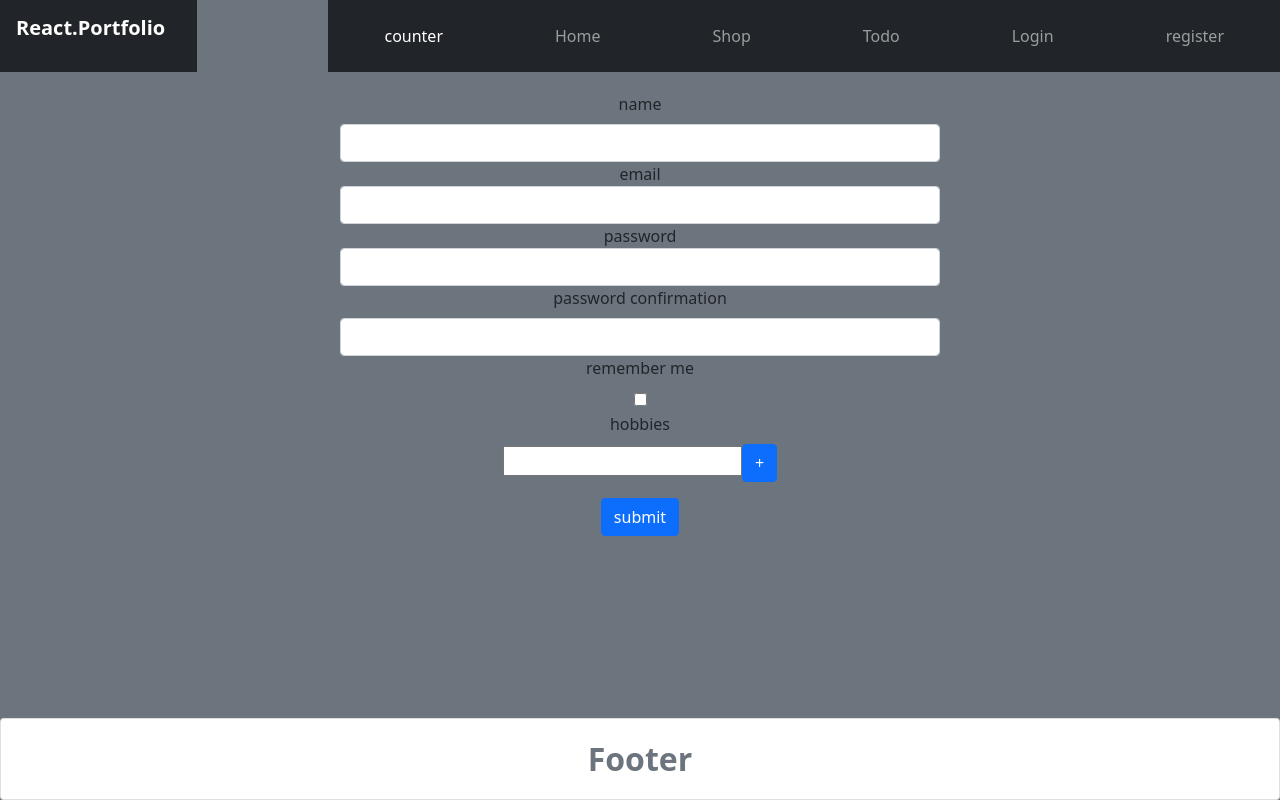
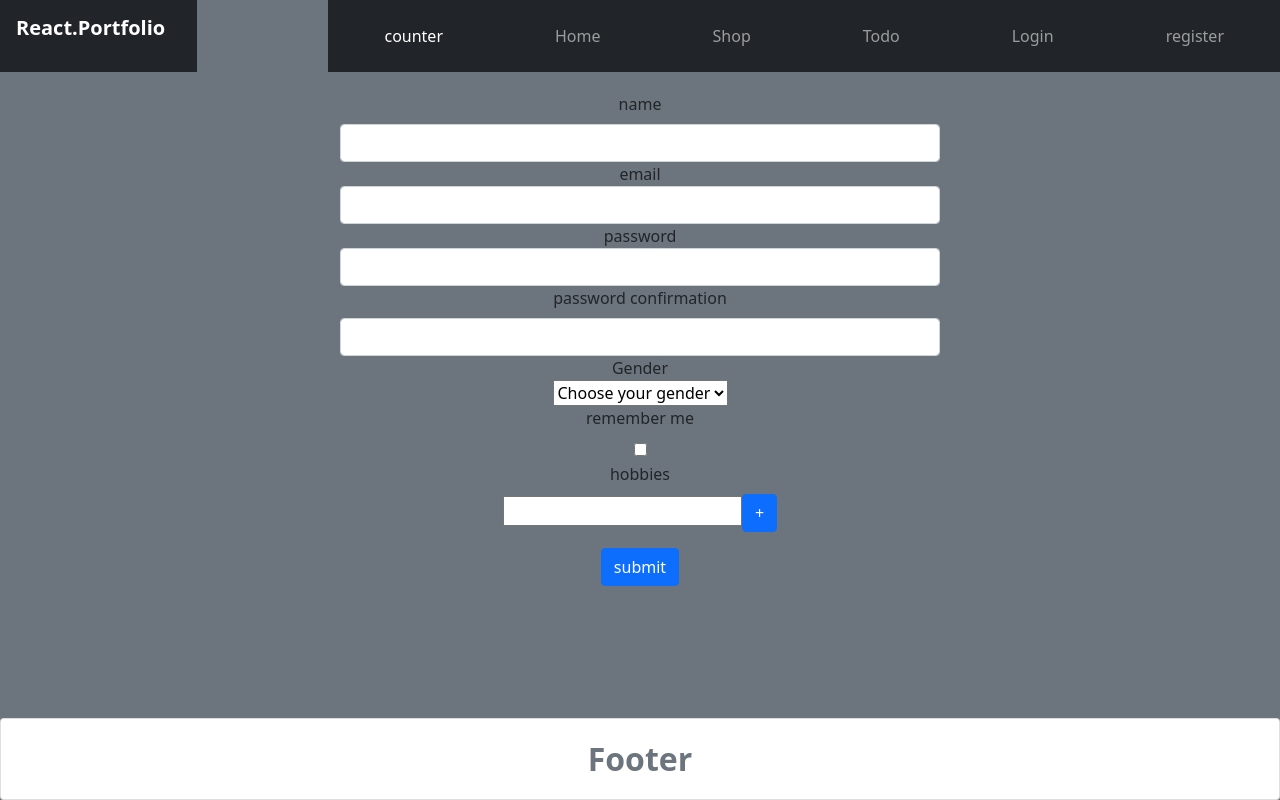
Before and after one commit to alimhmd97/first-react-project, a React (Create React App) app: page /Register in a window 1280 px wide. Built offline with nearby package versions, Linux system fonts and the light colour scheme.

Commit message:
lab4Edit

```diff
--- a/src/components/Todo/TodoList.jsx
+++ b/src/components/Todo/TodoList.jsx
@@ -28,6 +28,7 @@ const TodoList = ({ todos, deleteTodo }) => {
                 );
             })
         ) : (
+
             <p className="h5 mx-5 text-muted">no items on the list ..</p>
         );
 
--- a/src/components/register/register.jsx
+++ b/src/components/register/register.jsx
@@ -25,6 +25,7 @@ const Register = () => {
         Repassword: "",
         rememberMe: false,
         hobbies: [""],
+        gender: ""
     };
 
     const onSubmit = (values) => console.log(JSON.stringify(values, null, 4));
@@ -119,7 +120,29 @@ const Register = () => {
                                         );
                                     }}
                                 </Field>
-
+                                <Field name="gender">
+                                    {(formikField) => {
+                                        return (
+                                            <>
+                                                <label htmlFor="gender" style={{ display: "block" }}>
+                                                    Gender
+                                                </label>
+                                                <select id="gender" {...formikField.field}>
+                                                    <option value="" label="Choose your gender" />
+                                                    <option value="male" label="Male" />
+                                                    <option value="female" label="Female" />
+                                                </select>
+                                                <ErrorMessage name="gender">
+                                                    {(errMessage) => {
+                                                        return (
+                                                            <div style={{ color: "red" }}>{errMessage}</div>
+                                                        );
+                                                    }}
+                                                </ErrorMessage>
+                                            </>
+                                        );
+                                    }}
+                                </Field>
                                 <Field name="rememberMe">
                                     {(formikField) => {
                                         return (
```
